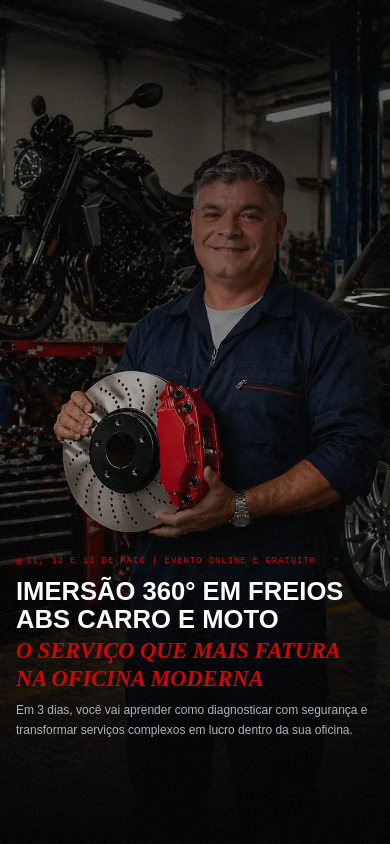
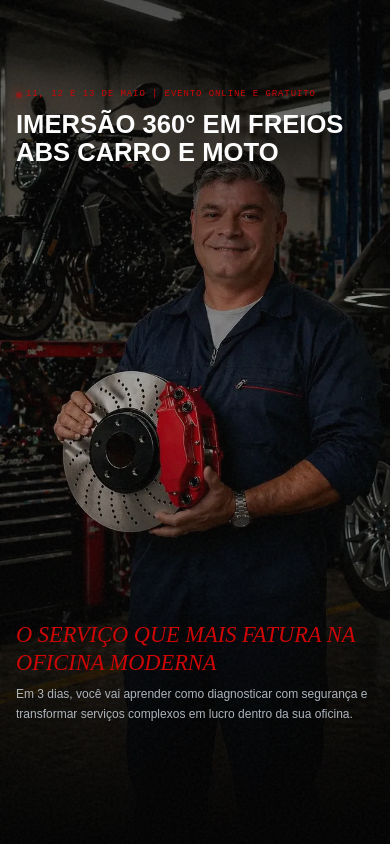
Before and after one commit to felipebarbosavasconcelos13-coder/pagina-de-captura-abs, a React (Vite) app: page / in a window 390 px wide. Shown: the top 844 px of the page. Built offline with nearby package versions, Linux system fonts and the light colour scheme.

Commit message:
fix: layout hero mobile dividido e correção visibilidade botão

```diff
--- a/src/components/Hero.jsx
+++ b/src/components/Hero.jsx
@@ -175,7 +175,7 @@ export default function Hero() {
   );
 
   return (
-    <section className="relative min-h-[100dvh] w-full flex flex-col justify-end lg:justify-center pt-[4.5rem] pb-8 md:pt-28 md:pb-12 overflow-hidden bg-black">
+    <section className="relative min-h-[100dvh] w-full flex flex-col lg:justify-center pt-[4.5rem] pb-8 md:pt-28 md:pb-12 overflow-hidden bg-black">
       {/* Background Image & Gradient */}
       <div className="absolute inset-0 z-0 overflow-hidden">
         <picture className="w-full h-full">
@@ -190,10 +190,12 @@ export default function Hero() {
         <div className="absolute inset-0 bg-black/10"></div>
       </div>
 
-      <div className="relative z-10 w-full max-w-7xl mx-auto px-4 sm:px-6">
-        <div className="grid grid-cols-1 lg:grid-cols-2 gap-8 lg:gap-12 items-end lg:items-center">
+      <div className="relative z-10 w-full max-w-7xl mx-auto px-4 sm:px-6 flex-1 flex flex-col">
+        <div className="grid grid-cols-1 lg:grid-cols-2 gap-8 lg:gap-12 flex-1">
           {/* Left Content (Text) */}
-          <div className="flex flex-col justify-end h-full">
+          <div className="flex flex-col justify-between lg:justify-center h-full py-4 md:py-0">
+            {/* Top Content (Date & Main Title) */}
+            <div className="flex flex-col">
               <div className="hero-elem font-data text-[#D00000] tracking-widest text-[9px] md:text-sm mb-2 md:mb-6 flex items-center gap-1 md:gap-3">
                 <span className="w-1.5 h-1.5 md:w-2 md:h-2 bg-[#D00000] rounded-full animate-pulse shadow-[0_0_10px_#D00000]"></span>
                 11, 12 E 13 DE MAIO | EVENTO ONLINE E GRATUITO
@@ -201,10 +203,14 @@ export default function Hero() {
 
               <h1 className="hero-elem font-heading text-white text-[1.6rem] sm:text-[2rem] leading-[1.1] md:text-6xl lg:text-7xl font-black md:leading-[1.1] uppercase mb-2 md:mb-6 drop-shadow-2xl">
                 IMERSÃO 360° EM FREIOS ABS CARRO E MOTO
-              <span className="block text-[#D00000] font-drama italic text-[1.4rem] sm:text-[1.6rem] leading-tight md:text-5xl lg:text-6xl mt-1 md:mt-4 normal-case">
+              </h1>
+            </div>
+
+            {/* Bottom Content (Subtitle, Desc & Button) */}
+            <div className="flex flex-col mt-auto lg:mt-0">
+              <span className="hero-elem block text-[#D00000] font-drama italic text-[1.4rem] sm:text-[1.6rem] leading-tight md:text-5xl lg:text-6xl mb-2 md:mb-4 normal-case">
                 O SERVIÇO QUE MAIS FATURA NA OFICINA MODERNA
               </span>
-            </h1>
 
               <p className="hero-elem font-body text-[#ADB5BD] text-xs md:text-xl max-w-lg mb-4 md:mb-8 leading-relaxed">
                 Em 3 dias, você vai aprender como diagnosticar com segurança e transformar serviços complexos em lucro dentro da sua oficina.
@@ -213,10 +219,11 @@ export default function Hero() {
               {/* CTA Mobile Button */}
               <button
                 onClick={() => setIsModalOpen(true)}
-              className="lg:hidden hero-elem w-full bg-[#D00000] hover:bg-[#A00000] text-white py-4 rounded-xl font-heading font-bold uppercase tracking-widest text-xs shadow-[0_0_20px_-5px_#D00000] mt-2 transition-all active:scale-95"
+                className="lg:hidden hero-elem w-full bg-[#D00000] hover:bg-[#A00000] text-white py-4 rounded-xl font-heading font-bold uppercase tracking-widest text-xs shadow-[0_0_30px_-5px_#D00000] mt-2 transition-all active:scale-95 relative z-20"
               >
                 QUERO PARTICIPAR DO EVENTO GRATUITO
               </button>
+            </div>
           </div>
 
           {/* Right Content (Desktop Form) */}
```
Lines whose indentation alone changed are shown as unchanged.
